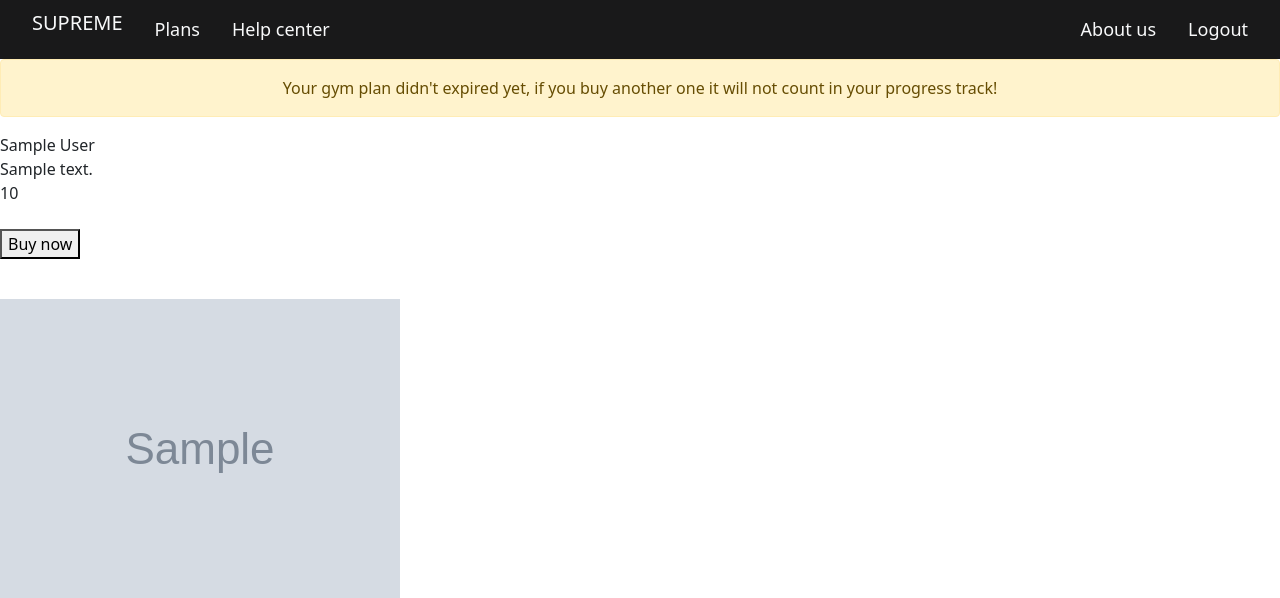
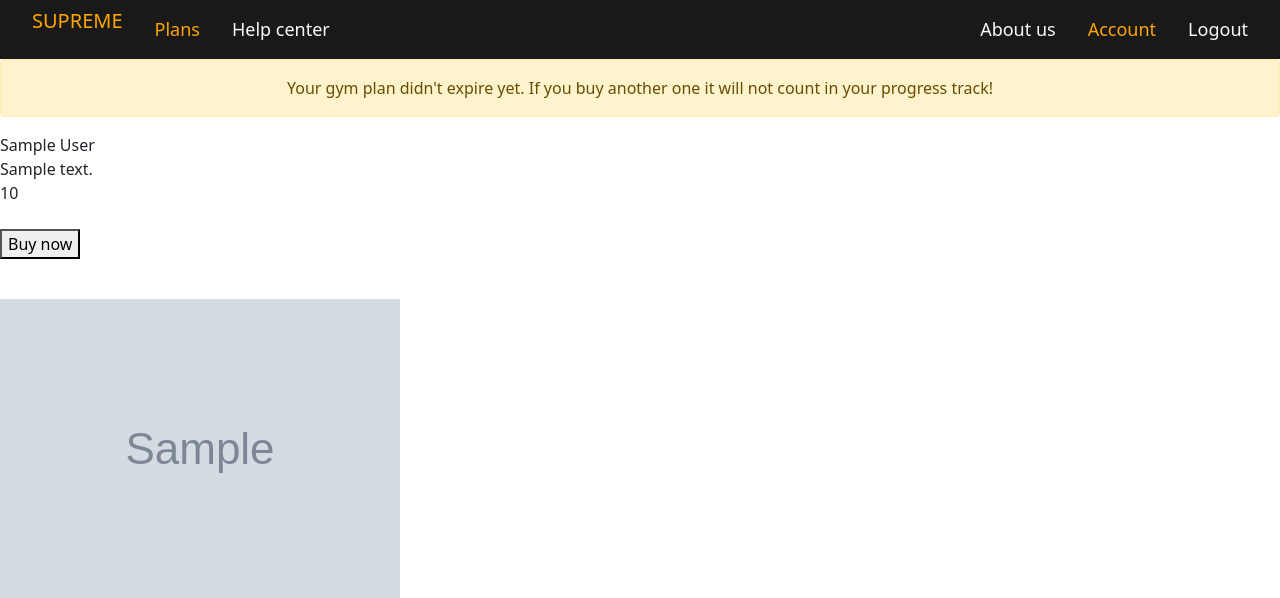
Before and after one commit to vstefan22/Gym-site, a Django app: page /plans/ in a window 1280 px wide. Shown: the top 598 px of the page. Run offline with Django 3.2, Linux system fonts and the light colour scheme; a user stored in the database is signed in; tables that the repository leaves empty hold one stand-in row (values such as "Sample post"); grey boxes marked "Sample" are stand-in pictures; parts of the project's set-up code (start-up, migrations or seed data) failed here and were passed over.

Commit message:
account page added

```diff
--- a/gym_app/templates/gym_app/base.html
+++ b/gym_app/templates/gym_app/base.html
@@ -15,10 +15,10 @@
     <nav class="navbar navbar-light text-light" style="background-color: #19191a; font-size: 18px;">
         <ul class="nav justify-content-left mx-3">
             <li class="nav-item">
-                <a href="{% url 'gym:index' %}" class="navbar-brand m-3 text-light">SUPREME</a>
+                <a href="{% url 'gym:index' %}" class="navbar-brand m-3 h1" style="color:orange">SUPREME</a>
             </li>
             <li class="nav-item">
-                <a href="{% url 'gym:plans' %}" class="nav-link text-light">Plans</a>
+                <a href="{% url 'gym:plans' %}" class="nav-link" style="color:orange">Plans</a>
             </li>
             <li class="nav-item">
                 <a href="{% url 'gym:help_center' %}" class="nav-link text-light">Help center</a>
@@ -31,6 +31,9 @@
                 <a href="{% url 'gym:about' %}" class="nav-link text-light">About us</a>
             </li>
             {%if request.user.is_authenticated %}
+            <li class="nav-item">
+                <a href="{% url 'gym:account'%}" class="nav-link" style="color:orange">Account</a>
+            </li>
             <li class="nav-item">
                 <a href="{% url 'users:logout'%}" class="nav-link text-light">Logout</a>
             </li>
--- a/gym_app/views.py
+++ b/gym_app/views.py
@@ -79,9 +79,9 @@ class PlansView(ListView):
         query_date = Membership.objects.filter(account = acc_user).latest('date')
 
         if query_date.date == datetime.date.today():
-            messages.warning(self.request, 'You bought gym plan today, if you buy another one it will not count in your progress track!')
+            messages.warning(self.request, 'You bought gym plan today. If you buy another one it will not count in your progress track!')
         elif dt.today() < dt.today()+ relativedelta(months=1):
-            messages.warning(self.request, "Your gym plan didn't expired yet, if you buy another one it will not count in your progress track!")
+            messages.warning(self.request, "Your gym plan didn't expire yet. If you buy another one it will not count in your progress track!")
         else:
             pass
         context['name_of_plans'] = name_of_plans
@@ -120,3 +120,17 @@ class AboutView(TemplateView):
 
 class AccountView(TemplateView):
     template_name = 'gym_app/account.html'
+
+    def get_context_data(self, **kwargs):
+        context = super().get_context_data(**kwargs)
+        account_user = Account.objects.get(user = self.request.user)
+        membership = Membership.objects.filter(account = account_user)
+        for i in membership:
+            print(i.account.user)
+            print(i.date)
+            print(i.plan)
+        print(account_user)
+        context['membership'] = membership
+        context['account'] = account_user
+
+        return context
--- a/users/models.py
+++ b/users/models.py
@@ -5,6 +5,7 @@ from django.contrib.auth.models import User
 
 class Account(models.Model):
     user = models.ForeignKey(User, on_delete = models.CASCADE, null = True)
+    profile_pic = models.ImageField(upload_to = 'images/', null = True, blank = True)
     user_progress = models.IntegerField(default = 0)
 
 class Membership(models.Model):
```
Also changed, not shown: gym_app/templates/gym_app/account.html (added, +20 -0 lines), media/images/Current_primary.jpg (added), users/migrations/0010_account_profile_pic.py (added).
